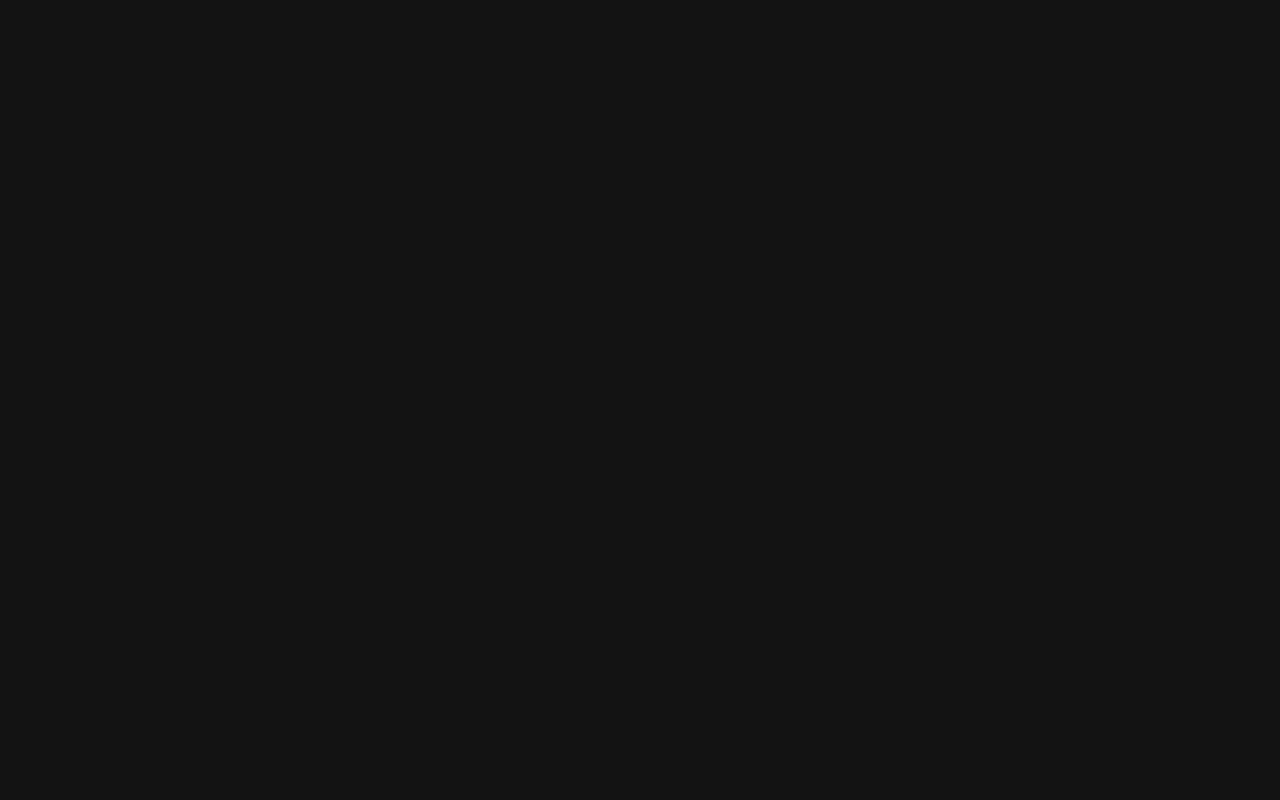
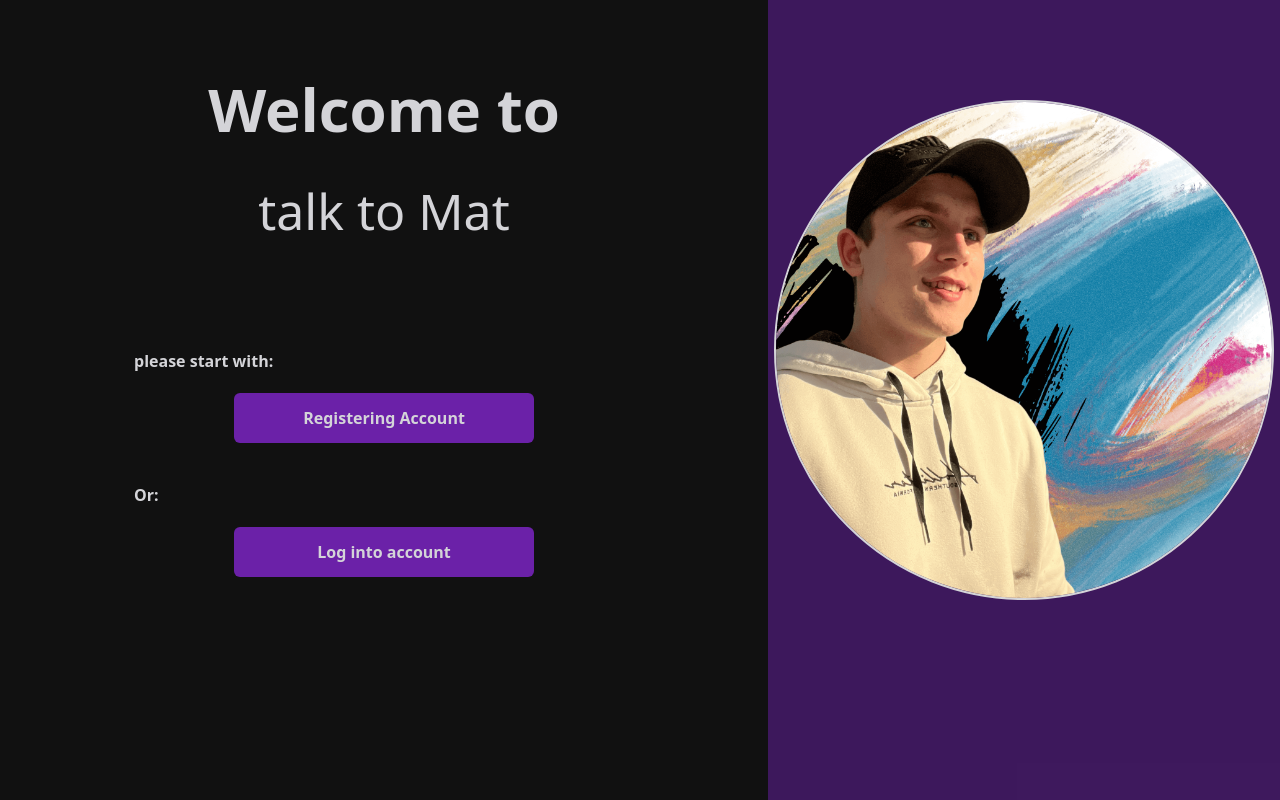
Before and after one commit to Kroplewski-M/Talk-To-Mat, a PHP site: page / in a window 1280 px wide. Before the commit the page is empty. Run offline with PHP 8.4, Linux system fonts and the light colour scheme; some libraries are stand-ins or nearby versions.

Commit message:
designed front page

```diff
--- a/index.php
+++ b/index.php
@@ -2,6 +2,23 @@
     include 'config.php';
 ?>
 <body>
+    <section class="w-[100vw]">
+         <div class="md:w-[40%] w-[100%] md:h-[100vh] h-[300px] md:float-right md:bg-purple-800/50">
+            <img src="./assets/mat.png" alt="" class="md:w-[500px] w-[100px] h-[100px] md:h-[500px] relative z-10 rounded-full mx-auto mt-[100px] border-solid border-2 border-zinc-300">
+        </div>
 
+        <div class="md:w-[60%] w-[100%] h-[100vh] md:float-left text-center text-zinc-300">
+            <p class="text-[60px] font-bold mt-16">Welcome to</p>
+            <p class="text-[50px] font-light mt-5">talk to Mat</p>
+
+        <div class="md:w-[500px] w-[100%] mx-auto mt-[100px]">
+            <p class="text-left font-semibold">please start with:</p>
+            <button class="w-[300px] h-[50px] bg-purple-800 font-bold rounded-md mt-5">Registering Account</button>
+
+            <p class="text-left font-semibold mt-10">Or:</p>
+            <button class="w-[300px] h-[50px] bg-purple-800 font-bold rounded-md mt-5">Log into account</button>
+        </div>
+        </div>
+   </section>
 </body>
 </html>
```
Also changed, not shown: assets/mat.png (added).
